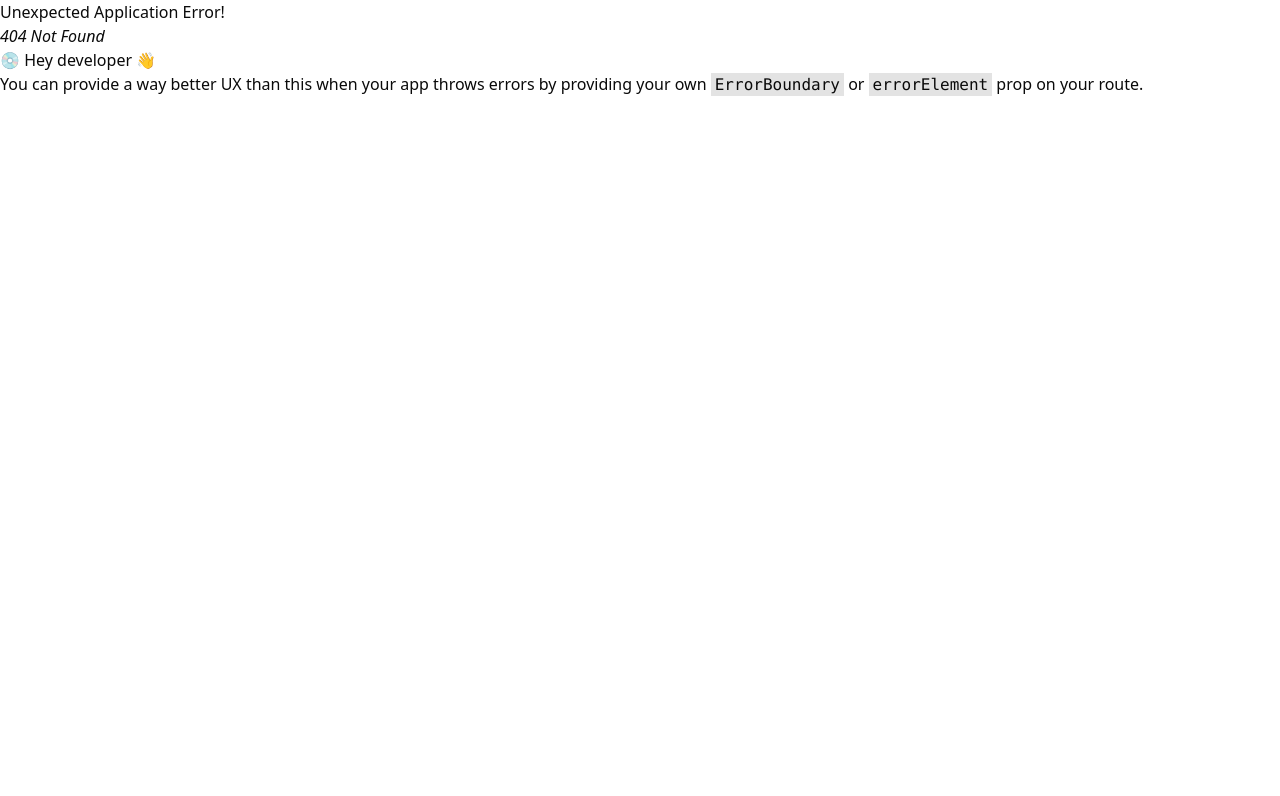
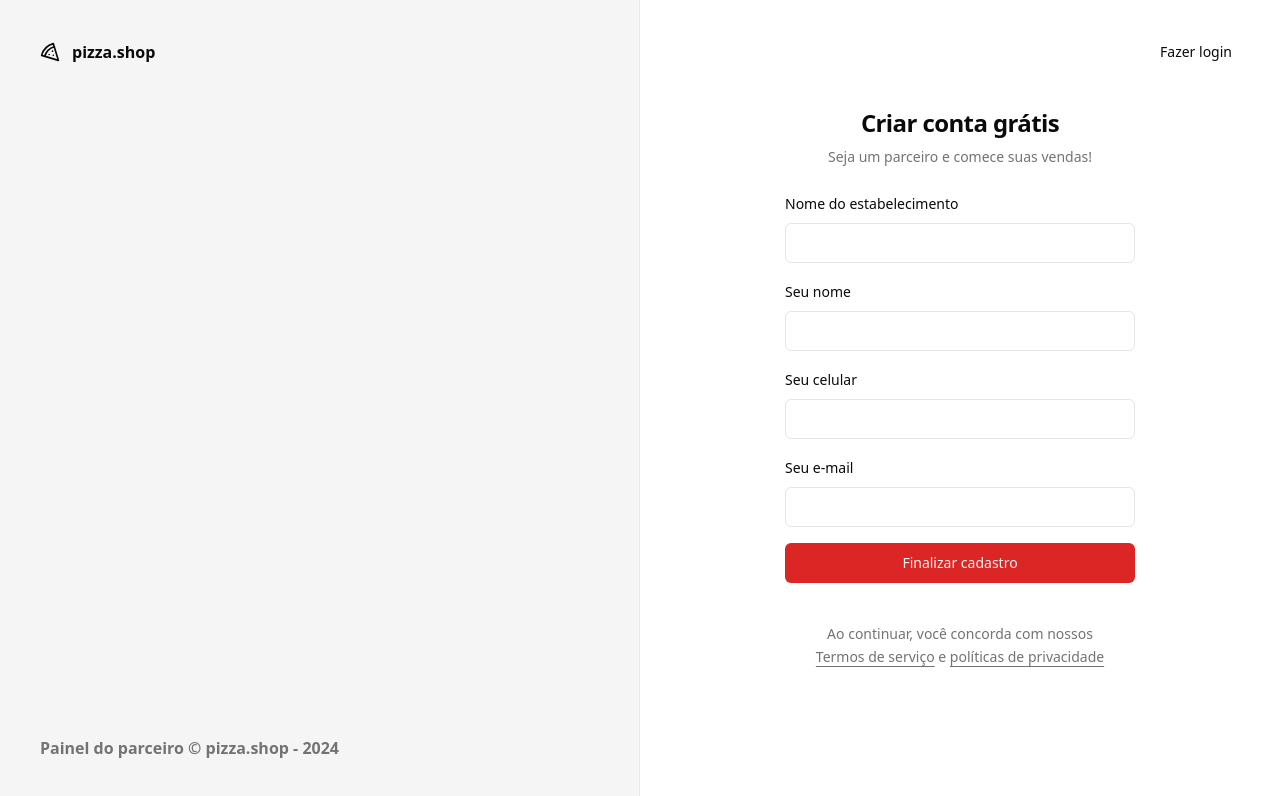
Before and after one commit to lurafael/04-pizzashop-web, a React (Vite) app: page /sign-up in a window 1280 px wide. Before the commit this address had no page. Shown: the top 796 px of the page. Built offline with nearby package versions, Linux system fonts and the light colour scheme.

Commit message:
feat: add e configura rota de sign-up da aplicação.

```diff
--- a/package.json
+++ b/package.json
@@ -29,6 +29,7 @@
     "react-hook-form": "^7.51.5",
     "react-router-dom": "^6.23.1",
     "shadcn-ui": "^0.8.0",
+    "sonner": "^1.5.0",
     "sort-by": "^1.2.0",
     "tailwind-merge": "^2.3.0",
     "tailwindcss-animate": "^1.0.7",
--- a/src/App.tsx
+++ b/src/App.tsx
@@ -2,13 +2,14 @@
 
 import { Helmet, HelmetProvider } from 'react-helmet-async'
 import { RouterProvider } from 'react-router-dom'
+import { Toaster } from 'sonner'
 
 import { router } from './routes'
-
 export function App() {
   return (
     <HelmetProvider>
       <Helmet titleTemplate="%s | pizza.shop" />
+      <Toaster richColors />
       <RouterProvider router={router}></RouterProvider>
     </HelmetProvider>
   )
--- a/src/pages/_layouts/auth.tsx
+++ b/src/pages/_layouts/auth.tsx
@@ -3,7 +3,7 @@
 
 export function AuthLayout() {
   return (
-    <div className="grid min-h-screen grid-cols-2">
+    <div className="grid min-h-screen grid-cols-2 antialiased">
       <div className="flex h-full flex-col justify-between border-r border-foreground/5 bg-muted p-10 text-muted-foreground">
         <div className="flex items-center gap-3 text-foreground">
           <Pizza className="h-5 w-5" />
@@ -13,7 +13,7 @@
           Painel do parceiro &copy; pizza.shop - {new Date().getFullYear()}
         </footer>
       </div>
-      <div className="flex flex-col items-center justify-center">
+      <div className="relative flex flex-col items-center justify-center">
         <Outlet />
       </div>
     </div>
--- a/src/pages/auth/sign-in.tsx
+++ b/src/pages/auth/sign-in.tsx
@@ -1,5 +1,7 @@
 import { Helmet } from 'react-helmet-async'
 import { useForm } from 'react-hook-form'
+import { Link } from 'react-router-dom'
+import { toast } from 'sonner'
 import { z } from 'zod'
 
 import { Button } from '@/components/ui/button'
@@ -22,12 +24,24 @@
   async function handleSignIn(data: SignInForm) {
     console.log(data)
     await new Promise((resolve) => setTimeout(resolve, 2000))
+
+    toast.success('Enviamos um item de autenticação para o seu e-mail.', {
+      action: {
+        label: 'Reenviar',
+        onClick: () => handleSignIn,
+      },
+    })
   }
 
   return (
     <>
       <Helmet title="Login" />
       <div className="p-8">
+        <Button variant="ghost" asChild className="absolute right-8 top-8">
+          <Link to="/sign-up" className="">
+            Novo estabelecimento
+          </Link>
+        </Button>
         <div className="flex w-[350px] flex-col justify-center gap-6">
           <div className="flex flex-col gap-2 text-center">
             <h1 className="text-2xl font-semibold tracking-tight">
--- /dev/null
+++ b/src/pages/auth/sign-up.tsx
@@ -0,0 +1,109 @@
+import { Helmet } from 'react-helmet-async'
+import { useForm } from 'react-hook-form'
+import { Link, useNavigate } from 'react-router-dom'
+import { toast } from 'sonner'
+import { z } from 'zod'
+
+import { Button } from '@/components/ui/button'
+import { Input } from '@/components/ui/input'
+import { Label } from '@/components/ui/label'
+
+const signUpFormSchema = z.object({
+  restaurantName: z.string(),
+  managerName: z.string(),
+  phone: z.string(),
+  email: z.string().email(),
+})
+
+type SignUpForm = z.infer<typeof signUpFormSchema>
+
+export function SignUp() {
+  const navigate = useNavigate()
+  const {
+    register,
+    handleSubmit,
+    formState: { isSubmitting },
+  } = useForm<SignUpForm>()
+
+  async function handleSignUp(data: SignUpForm) {
+    try {
+      console.log(data)
+
+      await new Promise((resolve) => setTimeout(resolve, 2000))
+
+      toast.success('Restaurante cadastrado com sucesso!', {
+        action: {
+          label: 'Login',
+          onClick: () => navigate('/sign-in'),
+        },
+      })
+    } catch {
+      toast.error('Erro ao cadastrar restaurante.')
+    }
+  }
+
+  return (
+    <>
+      <Helmet title="Cadastro" />
+      <div className="p-8">
+        <Button variant="ghost" asChild className="absolute right-8 top-8">
+          <Link to="/sign-in" className="">
+            Fazer login
+          </Link>
+        </Button>
+        <div className="flex w-[350px] flex-col justify-center gap-6">
+          <div className="flex flex-col gap-2 text-center">
+            <h1 className="text-2xl font-semibold tracking-tight">
+              Criar conta grátis
+            </h1>
+            <p className="text-sm text-muted-foreground">
+              Seja um parceiro e comece suas vendas!
+            </p>
+          </div>
+          <form onSubmit={handleSubmit(handleSignUp)} className="space-y-4">
+            <div className="space-y-2">
+              <Label htmlFor="restaurantName">Nome do estabelecimento</Label>
+              <Input
+                id="restaurantName"
+                type="text"
+                {...register('restaurantName')}
+              />
+            </div>
+
+            <div className="space-y-2">
+              <Label htmlFor="managerName">Seu nome</Label>
+              <Input
+                id="managerName"
+                type="text"
+                {...register('managerName')}
+              />
+            </div>
+
+            <div className="space-y-2">
+              <Label htmlFor="phone">Seu celular</Label>
+              <Input id="phone" type="tel" {...register('phone')} />
+            </div>
+
+            <div className="space-y-2">
+              <Label htmlFor="email">Seu e-mail</Label>
+              <Input id="email" type="email" {...register('email')} />
+            </div>
+
+            <Button className="w-full" type="submit" disabled={isSubmitting}>
+              Finalizar cadastro
+            </Button>
+
+            <p className="p-6 text-center text-sm leading-relaxed text-muted-foreground">
+              Ao continuar, você concorda com nossos <br />
+              <a className="underline underline-offset-4">Termos de serviço</a>
+              {' e '}
+              <a className="underline underline-offset-4">
+                políticas de privacidade
+              </a>
+            </p>
+          </form>
+        </div>
+      </div>
+    </>
+  )
+}
--- a/src/routes.tsx
+++ b/src/routes.tsx
@@ -4,6 +4,7 @@
 import { AuthLayout } from './pages/_layouts/auth'
 import { Dashboard } from './pages/app/dashboard'
 import { SignIn } from './pages/auth/sign-in'
+import { SignUp } from './pages/auth/sign-up'
 
 export const router = createBrowserRouter([
   {
@@ -14,6 +15,9 @@
   {
     path: '/',
     element: <AuthLayout />,
-    children: [{ path: '/sign-in', element: <SignIn /> }],
+    children: [
+      { path: '/sign-in', element: <SignIn /> },
+      { path: '/sign-up', element: <SignUp /> },
+    ],
   },
 ])
```
Also changed, not shown: src/components/ui/button.tsx (+21 -21 lines), 1 other file (tests, documents, lock files or other folders).
